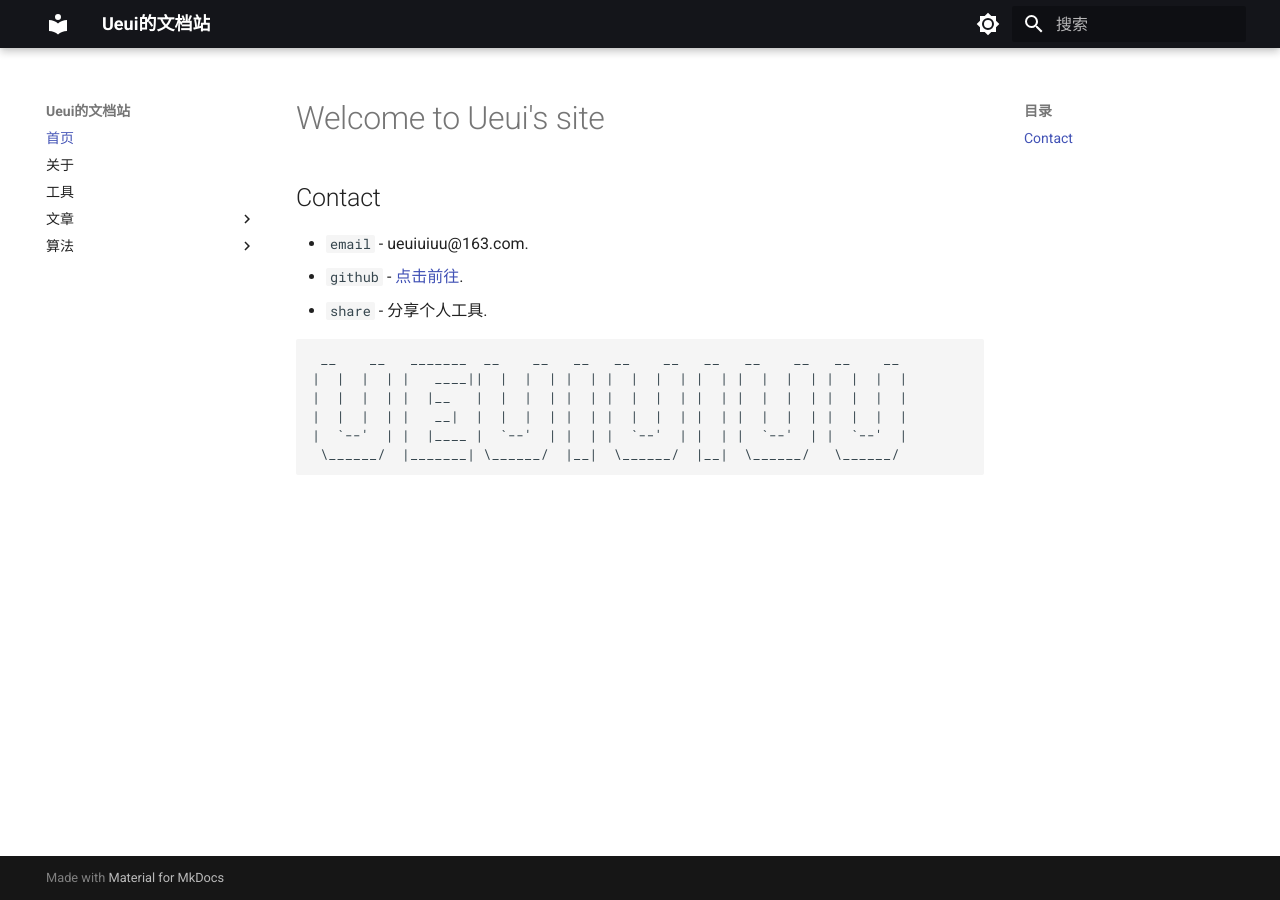
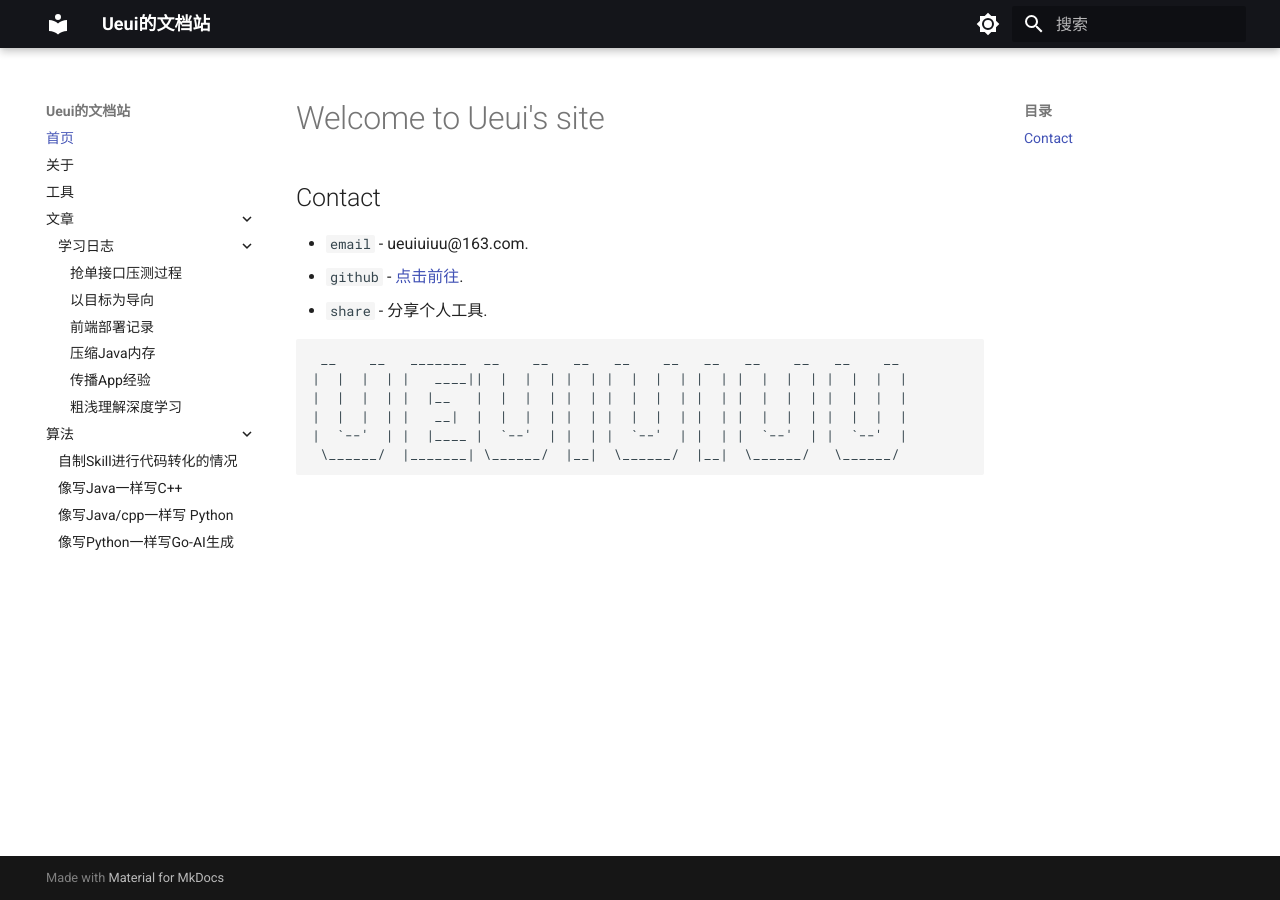
Before and after one commit to gh3406286420/ueui, an MkDocs documentation site: the page built from docs/index.md, in a window 1280 px wide. Built offline with MkDocs 1.6.1 and Material for MkDocs 9.7.7, drawn with Linux system fonts in a browser that asks for light colours.

Commit message:
commit-6

```diff
--- a/mkdocs.yml
+++ b/mkdocs.yml
@@ -3,6 +3,8 @@ site_url: https://gh3406286420.github.io/ueui
 theme:
   name: material
   language: zh
+  features:
+    - navigation.expand
   palette:
     - scheme: default
       primary: black
```
